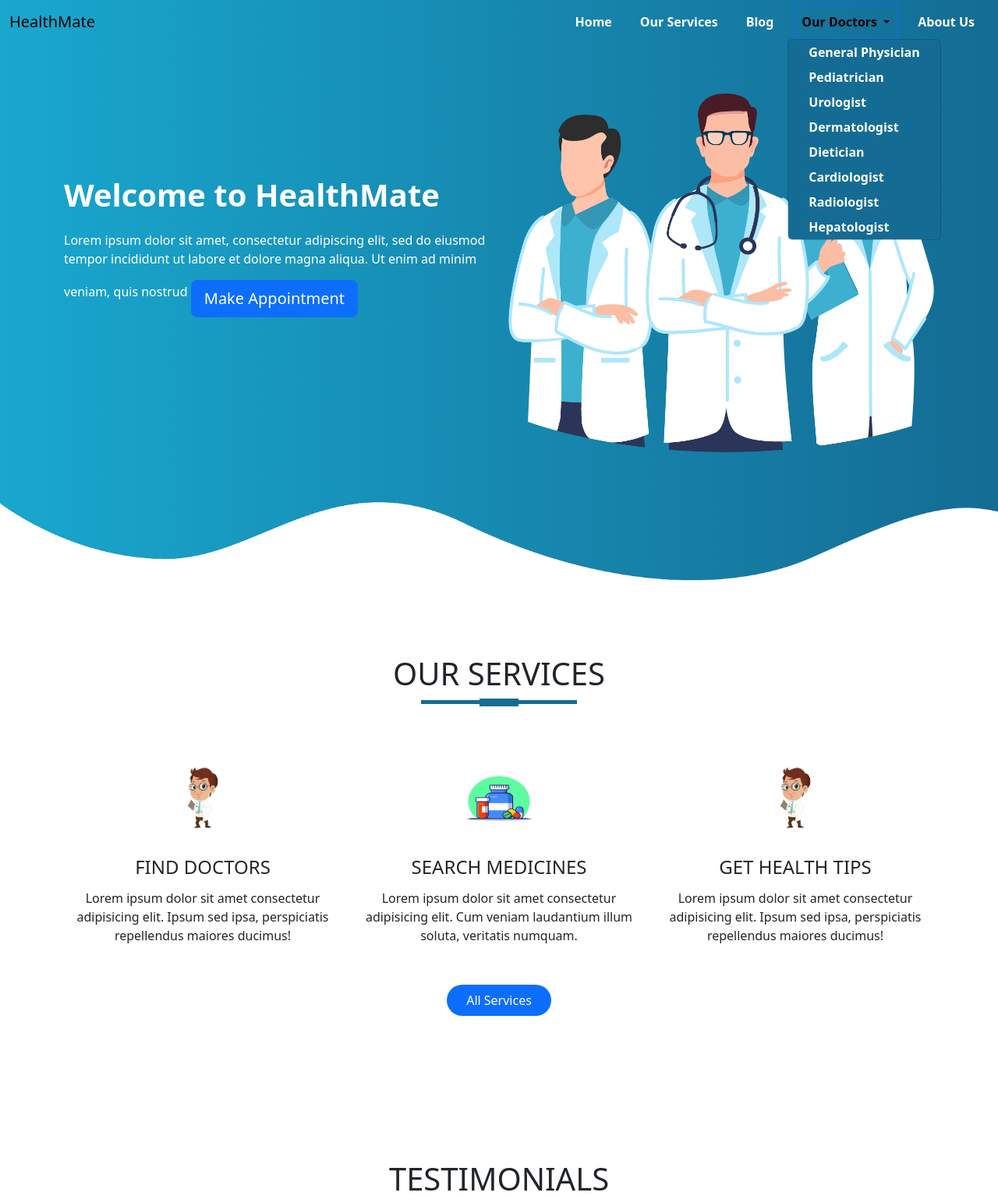
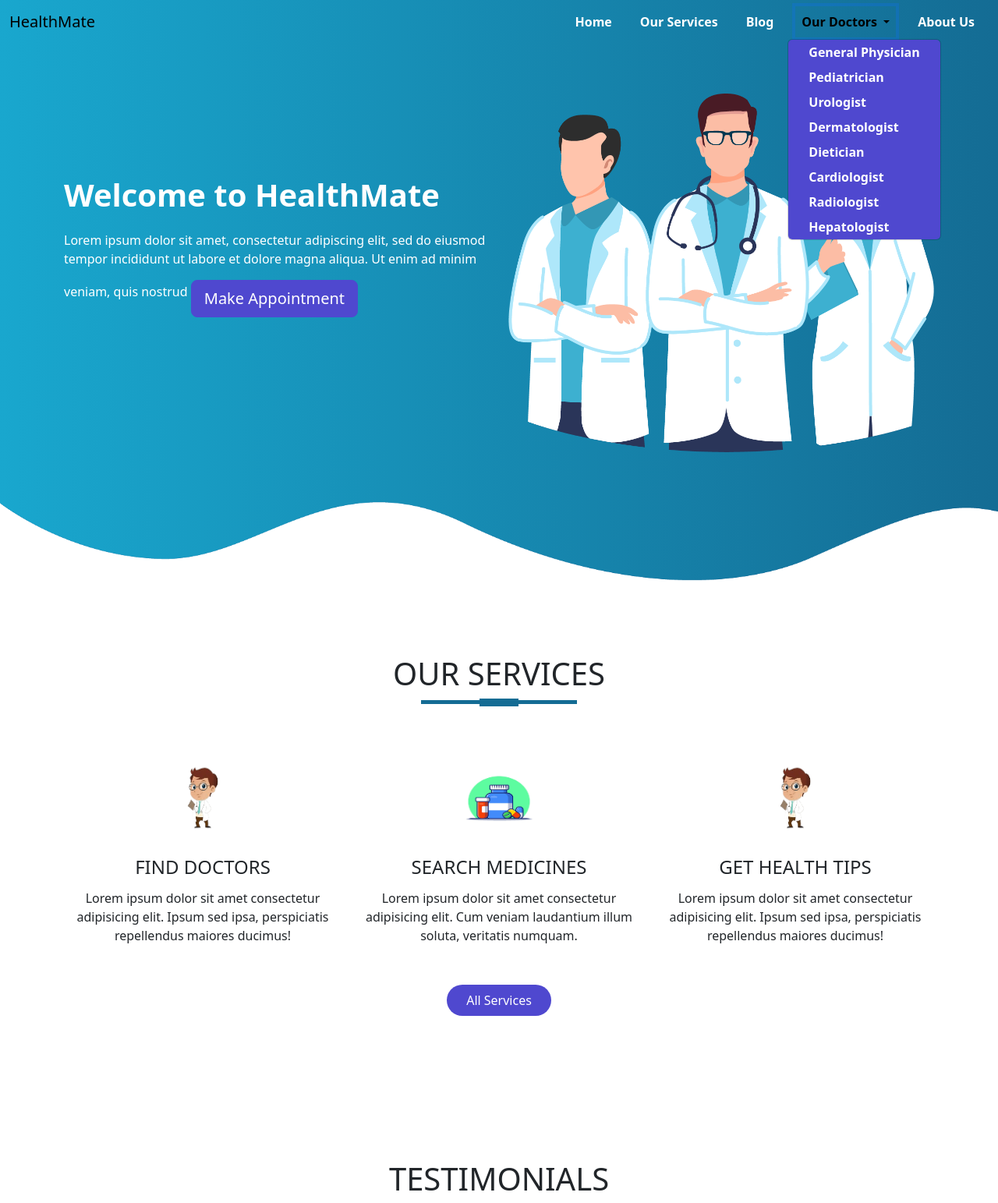
Before and after one commit to UdeshyaGhimire/Health-Mate, a Django app: page / in a window 1280 px wide, after a click on "Our Doctors". Shown: the top 1543 px of the page at 78% size. Run offline with Django 4.2, Linux system fonts and the light colour scheme; some libraries are stand-ins or nearby versions.

Commit message:
js file created, small changes to css

```diff
--- a/healthapp/static/style.css
+++ b/healthapp/static/style.css
@@ -31,16 +31,34 @@ body {
 
 }
 
-.navbar-nav li a :focus,
-.navbar-nav li a:hover {
-    color: black;
+.nav-item li a:focus,
+.nav-tem li a:hover {
+    color: rgb(145, 24, 24);
 
 }
+
 ul .dropdown-menu{
-    background-color:  #146C94;
+    position:absolute;
+    background-color:  #4f48cf;
     margin: 0px;
     padding: 0px;
+    width:300;
+
 }
+
+li .nav-item{
+    border-right: #6b7280;
+}
+
+
+li .dropdown-item:hover{
+
+    color: white;
+   background-color:#1796BE;
+   border-bottom: #6b7280;
+}
+
+
 
 /* .dropdown-menu li {
     background-color: #30cd67;
@@ -70,11 +88,17 @@ ul .dropdown-menu{
     font-family: 'Poppins', sans-serif;
     background-image: linear-gradient(to right, #4f48cf);
 }
-
 .bottom-img {
     width: 100%;
 }
-
+#banner .btn-primary{
+   background-color:#4f48cf;
+   border-color:#4f48cf;
+}
+#banner .btn-primary:hover{
+    background-color: #1796BE;
+    border-color: #1796BE;
+}
 /*---------------------- Service Section ----------------------------- */
 #services {
     padding: 80px 0;
@@ -122,8 +146,11 @@ ul .dropdown-menu{
     padding: 8px 25px;
     border:none;
     border-radius: 20px;
-    background-image: linear-gradient(to right, #4f48cf)
+    background-color: #4f48cf;
 
+}
+#services .btn-primary:hover{
+    background-color: #1796BE;
 }
 /* ------------------Testimonial Section ------------------ */
 #testimonials{
@@ -208,7 +235,7 @@ ul .dropdown-menu{
     ;
     margin-top: 30px;
     font-family: 'Poppins', sans-serif;
-    background-image: linear-gradient(to right, #4f48cf);
+    color:#4F48CF;
 }
 
 hr {
@@ -316,3 +343,17 @@ hr {
       width: 50%;
     }
   }
+
+  /**********************Modal******************/
+  .btn-close{
+    font-size:20px;
+
+  }
+ .modal-header {
+    background-image: linear-gradient(to right, #19A7CE, #146C94 );
+
+ }
+.formbold-form-head-label{
+    color: rgb(255, 255, 255);
+    font-size:30px;
+}
--- a/healthapp/templates/healthapp/base.html
+++ b/healthapp/templates/healthapp/base.html
@@ -15,6 +15,8 @@
     integrity="sha384-b6lVK+yci+bfDmaY1u0zE8YYJt0TZxLEAFyYSLHId4xoVvsrQu3INevFKo+Xir8e" crossorigin="anonymous">
   <link rel="stylesheet" href="https://cdnjs.cloudflare.com/ajax/libs/font-awesome/4.7.0/css/font-awesome.min.css"
     integrity="sha256-eZrrJcwDc/3uDhsdt61sL2oOBY362qM3lon1gyExkL0=" crossorigin="anonymous" />
+    <script src="/static/js/script.js"></script>
+    <script src="https://kit.fontawesome.com/a076d05399.js" crossorigin="anonymous"></script>
 </head>
 
 <body>
@@ -30,17 +32,17 @@
         </button>
         <div class="collapse navbar-collapse" id="navbarSupportedContent">
           <ul class="navbar-nav ms-auto mb-2 mb-lg-0">
-            <li class="nav-item">
+            <li class="nav-item mx-auto">
               <a class="nav-link " aria-current="page" href="#">Home</a>
             </li>
-            <li class="nav-item">
+            <li class="nav-item mx-auto">
               <a class="nav-link" href="#">Our Services</a>
             </li>
-            <li class="nav-item">
+            <li class="nav-item mx-auto">
               <a class="nav-link" href="#">Blog</a>
             </li>
 
-            <li class="nav-item dropdown">
+            <li class="nav-item dropdown mx-auto">
               <a class="nav-link dropdown-toggle" href="#" role="button" data-bs-toggle="dropdown"
                 aria-expanded="false">
                 Our Doctors
@@ -57,7 +59,7 @@
 
               </ul>
             </li>
-            <li class="nav-item">
+            <li class="nav-item mx-auto">
               <a class="nav-link " href="#">About Us</a>
             </li>
           </ul>
--- a/healthapp/templates/healthapp/index.html
+++ b/healthapp/templates/healthapp/index.html
@@ -70,12 +70,14 @@
       </div>
     </div>
   </section>
-  <!-----Modal------>
+
+  <!---------------------------Modal-------------------------------->
+
 <div class="modal fade" id="exampleModal" tabindex="-1" aria-labelledby="exampleModalLabel" aria-hidden="true">
   <div class="modal-dialog">
     <div class="modal-content">
       <div class="modal-header">
-        <h1 for="name" class="formbold-form-label">Make Appointment</h1>
+        <h1 for="name" class="formbold-form-head-label">Make Appointment</h1>
         <button type="button" class="btn-close" data-bs-dismiss="modal" aria-label="Close"></button>
       </div>
       <div class="modal-body">
@@ -205,7 +207,7 @@
     </div>
   </div>
 </div>
-<!---Modal end--->
+<!------------------------------Modal end------------------------------------>
 
 
 
```
Also changed, not shown: healthapp/static/js/script.js (added).
